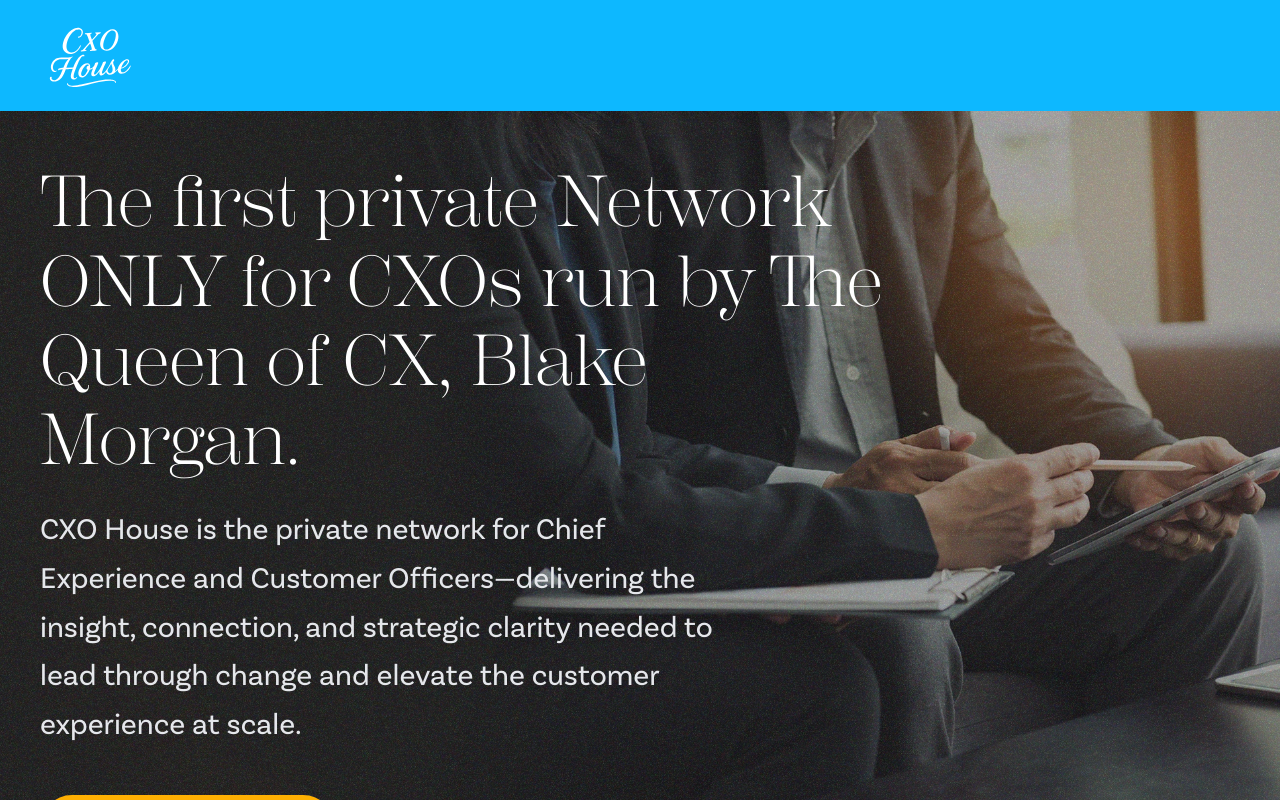
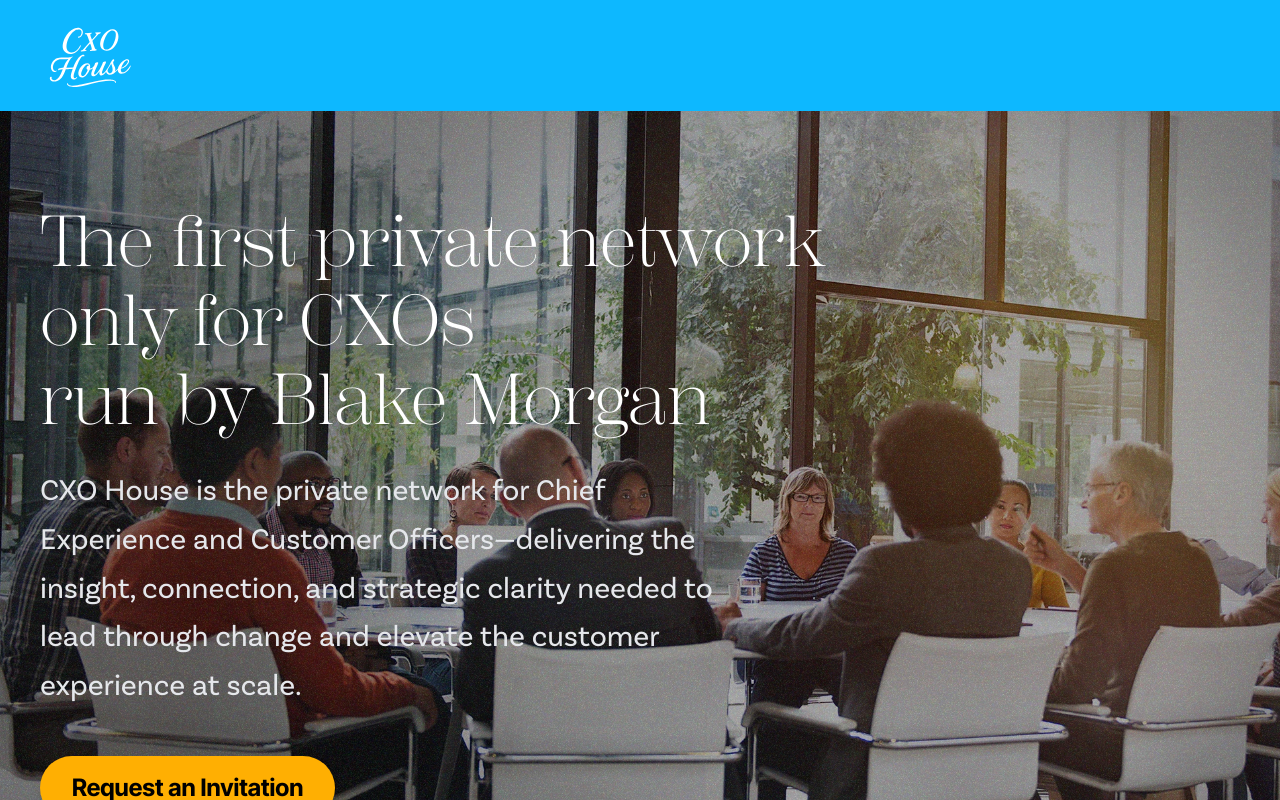
Before and after one commit to sohanuzzaman/CXO, a Next.js app: page / in a window 1280 px wide. Shown: the top 800 px of the page. Built offline with nearby package versions, Linux system fonts and the light colour scheme.

Commit message:
before redesign

```diff
--- a/src/app/page.tsx
+++ b/src/app/page.tsx
@@ -30,7 +30,9 @@
         <div className="container mx-auto px-4">
           <div className="relative z-10 max-w-4xl px-4 sm:px-6 py-12 sm:py-16 text-center md:text-left">
             <h1 className="text-3xl sm:text-4xl md:text-5xl lg:text-6xl xl:text-7xl leading-[1.1] font-light mb-6 text-white">
-              The first private Network ONLY for CXOs run by The Queen of CX, Blake Morgan.
+              The first private network<br />
+              only for CXOs <br />
+              run by Blake Morgan<span className="italic font-normal" style={{ fontFamily: "'Brush Script MT', 'Lucida Handwriting', cursive" }}></span>
             </h1>
             <p className="mb-8 text-gray-200 text-lg sm:text-xl md:text-2xl lg:text-3xl font-extralight max-w-[700px] leading-relaxed">
               CXO House is the private network for Chief Experience and Customer Officers—delivering the insight,
@@ -294,10 +296,10 @@
 
           <div className="w-full md:w-[90%] lg:w-[86%] text-center lg:text-left">
             <h4 className="italic text-2xl sm:text-3xl lg:text-4xl xl:text-5xl text-white mb-2 animate-in fade-in-50 slide-in-from-left duration-1000 delay-600">About</h4>
-            <h2 className="text-3xl sm:text-4xl md:text-5xl lg:text-6xl xl:text-8xl font-extrabold mb-6 sm:mb-8 lg:mb-10 animate-in fade-in-50 slide-in-from-left duration-1000 delay-800 hover:text-yellow-400 transition-colors">Blake Morgan</h2>
+            <h2 className="text-3xl sm:text-4xl md:text-5xl lg:text-6xl xl:text-8xl font-extrabold mb-6 sm:mb-8 lg:mb-10 animate-in fade-in-50 slide-in-from-left duration-1000 delay-800 hover:text-yellow-400 transition-colors italic font-normal" style={{ fontFamily: "'Brush Script MT', 'Lucida Handwriting', cursive" }}>Blake Morgan</h2>
             <div className="max-w-none lg:max-w-[600px] animate-in fade-in-50 slide-in-from-bottom duration-1000 delay-1000">
               <p className="mb-4 sm:mb-6 text-base sm:text-lg md:text-xl leading-relaxed text-white hover:text-gray-200 transition-colors duration-300">
-                Blake Morgan was called &quot;The Queen of CX&quot; by Meta. She is a customer experience futurist and author of three books on customer experience. Her new book is called The 8 Laws of Customer-Focused Leadership: The New Rules for Building A Business Around Today&apos;s Customer. Blake has taught courses at Columbia University, Rutgers Executive MBA program and UC San Diego. She is an instructor for LinkedIn Learning.
+                Blake Morgan was called &quot;The Queen of CX&quot; by Meta. She is a customer experience futurist and author of three books on customer experience. Her new book is called The 8 Laws of Customer-Focused Leadership: The New Rules for Building A Business Around Today&apos;s Customer. Blake has taught courses at Columbia University, Rutgers Executive MBA program, and UC San Diego. She is an instructor for LinkedIn Learning.
               </p>
               <p className="text-white text-base sm:text-lg md:text-xl leading-relaxed hover:text-gray-200 transition-colors duration-300">
                 Blake is the host of The Modern Customer Podcast. She lives in the Los Angeles Area with her husband, their two children and two dogs.
```
Also changed, not shown: public/img/hero-bg.webp.
